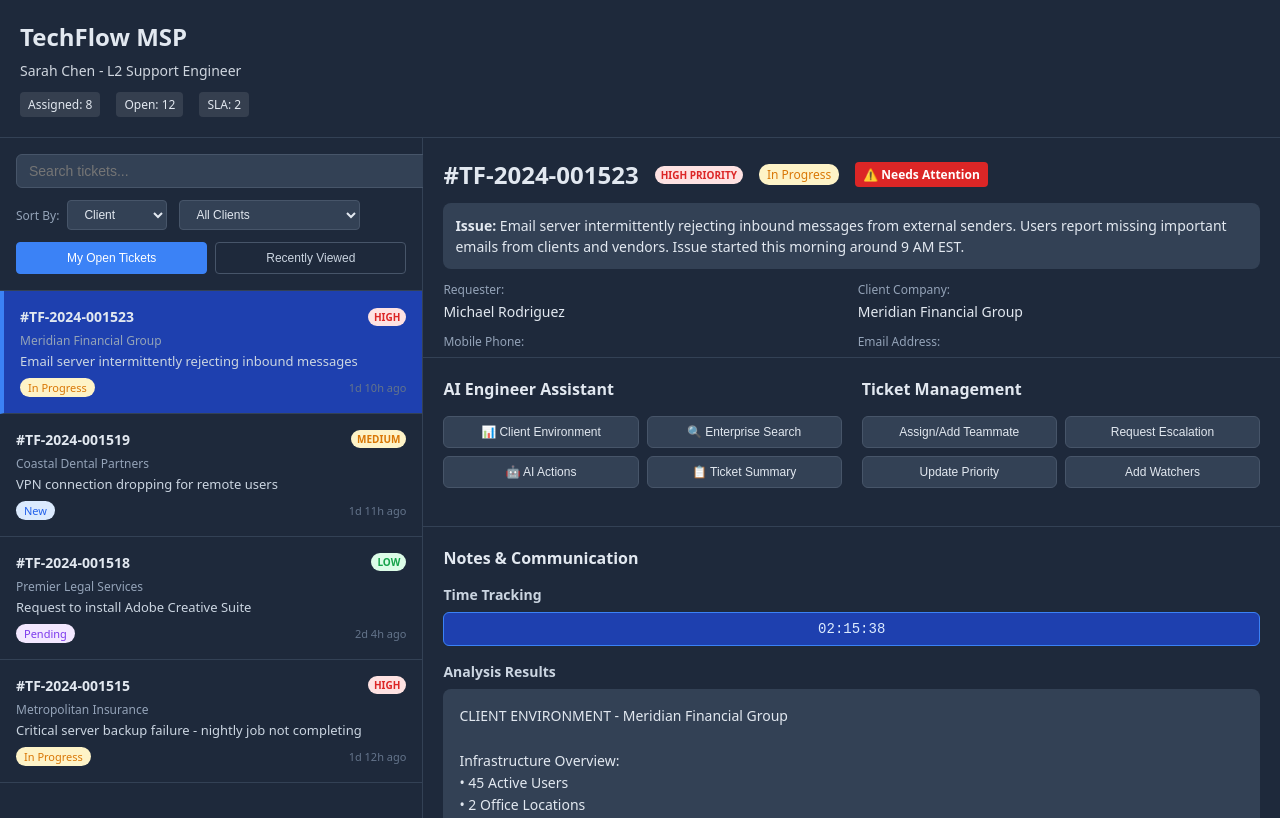
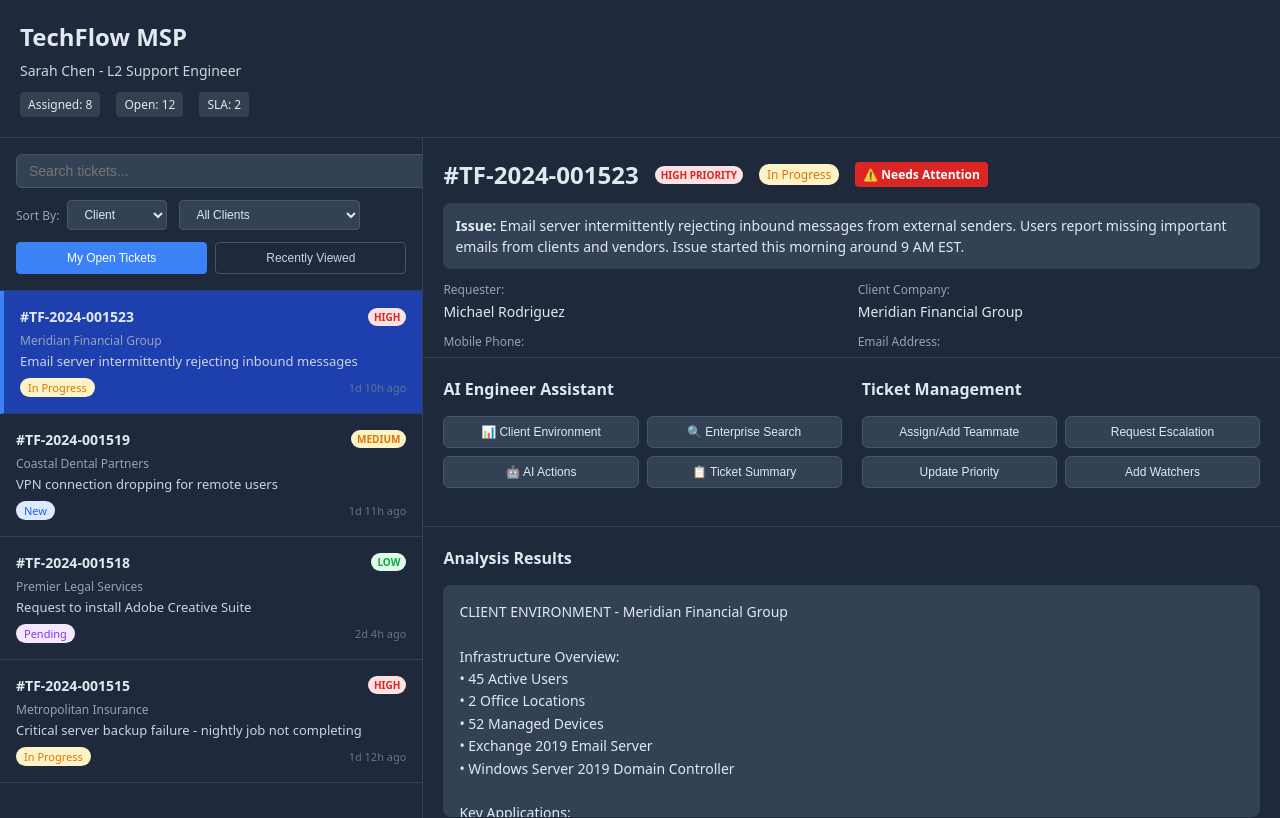
Before and after one commit to desdat1/msp-portal, a React (Create React App) app in the folder msp-portal/: page / in a window 1280 px wide. Both pictures are taken after a click on the button "📊 Client Environment". Built offline with nearby package versions, Linux system fonts and the light colour scheme.

Commit message:
Move Analysis Results section above Notes & Communication

```diff
--- a/msp-portal/package.json
+++ b/msp-portal/package.json
@@ -18,7 +18,6 @@
     "react": "^19.1.0",
     "react-dom": "^19.1.0",
     "react-scripts": "^3.0.1",
-    "typescript": "^3.9.10",
     "web-vitals": "^2.1.4"
   },
   "scripts": {
@@ -44,5 +43,8 @@
       "last 1 firefox version",
       "last 1 safari version"
     ]
+  },
+  "devDependencies": {
+    "typescript": "^4.9.5"
   }
 }
--- a/msp-portal/src/App.tsx
+++ b/msp-portal/src/App.tsx
@@ -856,6 +856,16 @@ TechFlow MSP - L2 Support Engineer`;
 
          {/* Notes & Communication - 45% */}
 <div style={styles.ticketActions}>
+  {/* Analysis Display - Moved above everything else */}
+  {analysisText && (
+    <div style={{ marginBottom: '20px' }}>
+      <div style={styles.sectionTitle}>Analysis Results</div>
+      <div style={styles.analysisBox}>
+        {analysisText}
+      </div>
+    </div>
+  )}
+
   <div style={styles.sectionTitle}>Notes & Communication</div>
 
   {/* Timer Display */}
@@ -863,17 +873,6 @@ TechFlow MSP - L2 Support Engineer`;
     <div style={styles.actionGroupTitle}>Time Tracking</div>
     <div style={styles.timer}>{timerDisplay}</div>
   </div>
-
-            {/* Analysis Display */}
-            {analysisText && (
-              <div style={{ marginBottom: '20px' }}>
-                <div style={styles.actionGroupTitle}>Analysis Results</div>
-                <div style={styles.analysisBox}>
-                  {analysisText}
-                </div>
-              </div>
-            )}
-
             <div>
               <textarea
                 value={noteText}
```
Also changed, not shown: 1 other file (tests, documents, lock files or other folders). Lines whose indentation alone changed are shown as unchanged.
